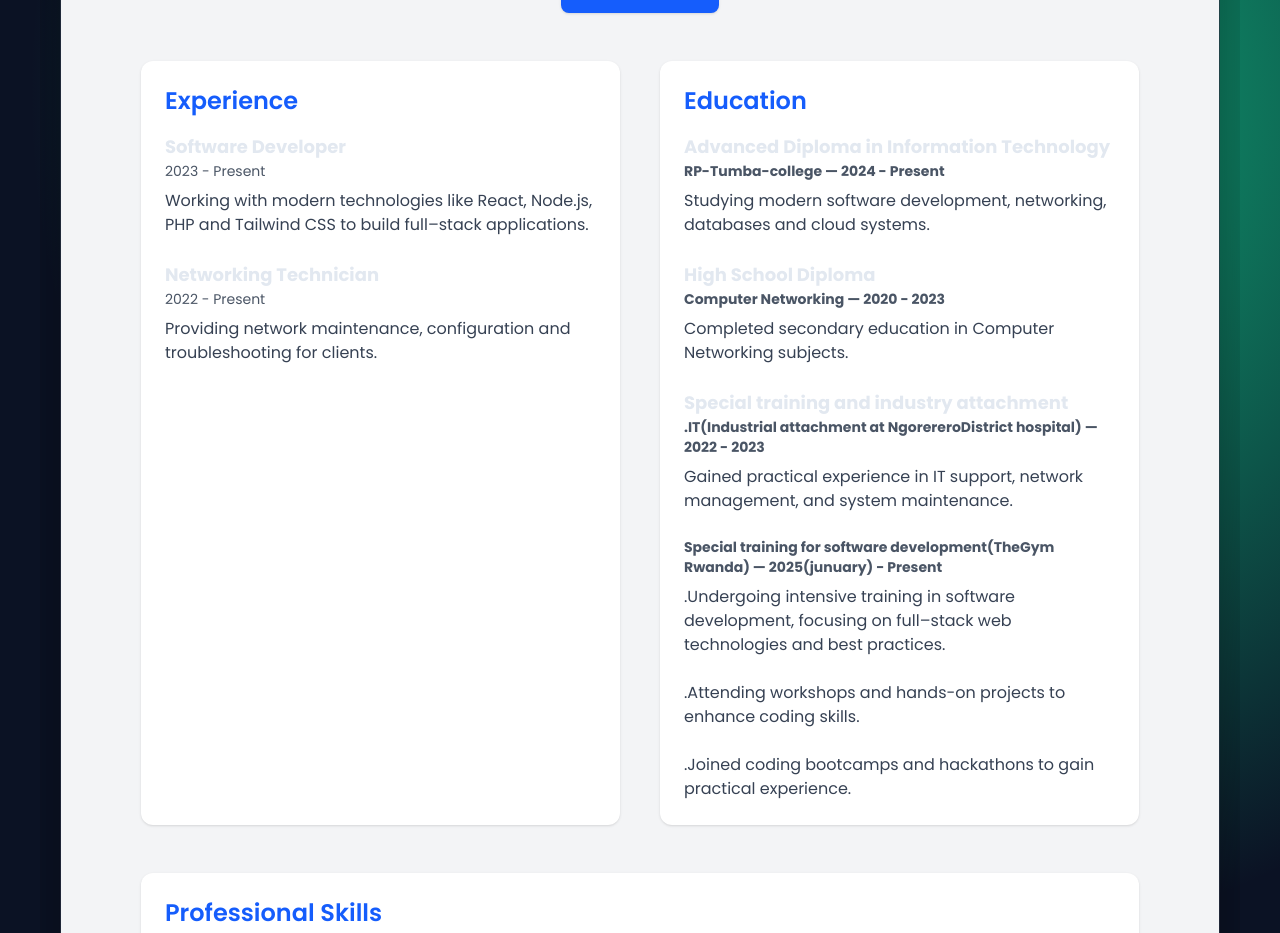
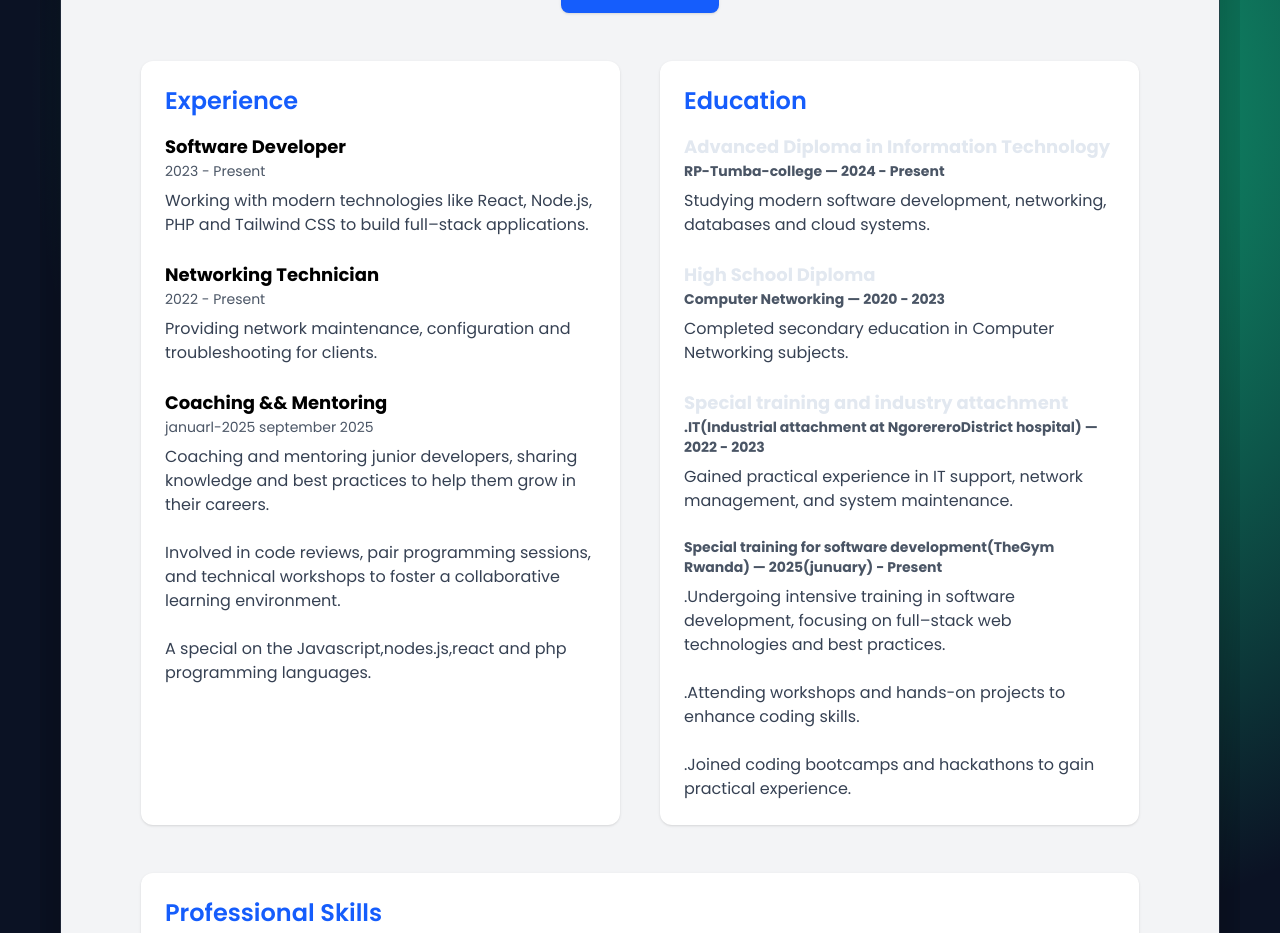
Before and after one commit to emmy-niyonsaba/my-portfolio, a React (Vite) app: page / in a window 1280 px wide. Shown: the part 3740-4673 px from the top of the page. Built offline with nearby package versions, Linux system fonts and the light colour scheme.

Commit message:
add the coaching experience

```diff
--- a/src/pages/Resume.jsx
+++ b/src/pages/Resume.jsx
@@ -23,7 +23,7 @@ export default function Resume() {
           <h2 className="text-2xl font-semibold mb-4 text-blue-600">Experience</h2>
 
           <div className="mb-6">
-            <h3 className="font-bold text-lg">Software Developer</h3>
+            <h3 className="font-bold text-lg text-black">Software Developer</h3>
             <p className="text-sm text-gray-600">2023 - Present</p>
             <p className="mt-2 text-gray-700">
               Working with modern technologies like React, Node.js, PHP and Tailwind CSS
@@ -32,10 +32,20 @@ export default function Resume() {
           </div>
 
           <div>
-            <h3 className="font-bold text-lg">Networking Technician</h3>
+            <h3 className="font-bold text-lg text-black">Networking Technician</h3>
             <p className="text-sm text-gray-600">2022 - Present</p>
             <p className="mt-2 text-gray-700">
               Providing network maintenance, configuration and troubleshooting for clients.
+            </p>
+          </div>
+          <div className=" mt-6" >
+            <h3 className="font-bold text-lg text-black">Coaching && Mentoring</h3>
+            <p className="text-sm text-gray-600">januarl-2025 september 2025</p>
+            <p className="mt-2 text-gray-700">
+              Coaching and mentoring junior developers, sharing knowledge and best practices
+               to help them grow in their careers. <br /><br />
+               Involved in code reviews, pair programming sessions, and technical workshops to foster a collaborative learning environment.
+               <br /> <br />A special on the Javascript,nodes.js,react and php programming languages.
             </p>
           </div>
         </div>
```
